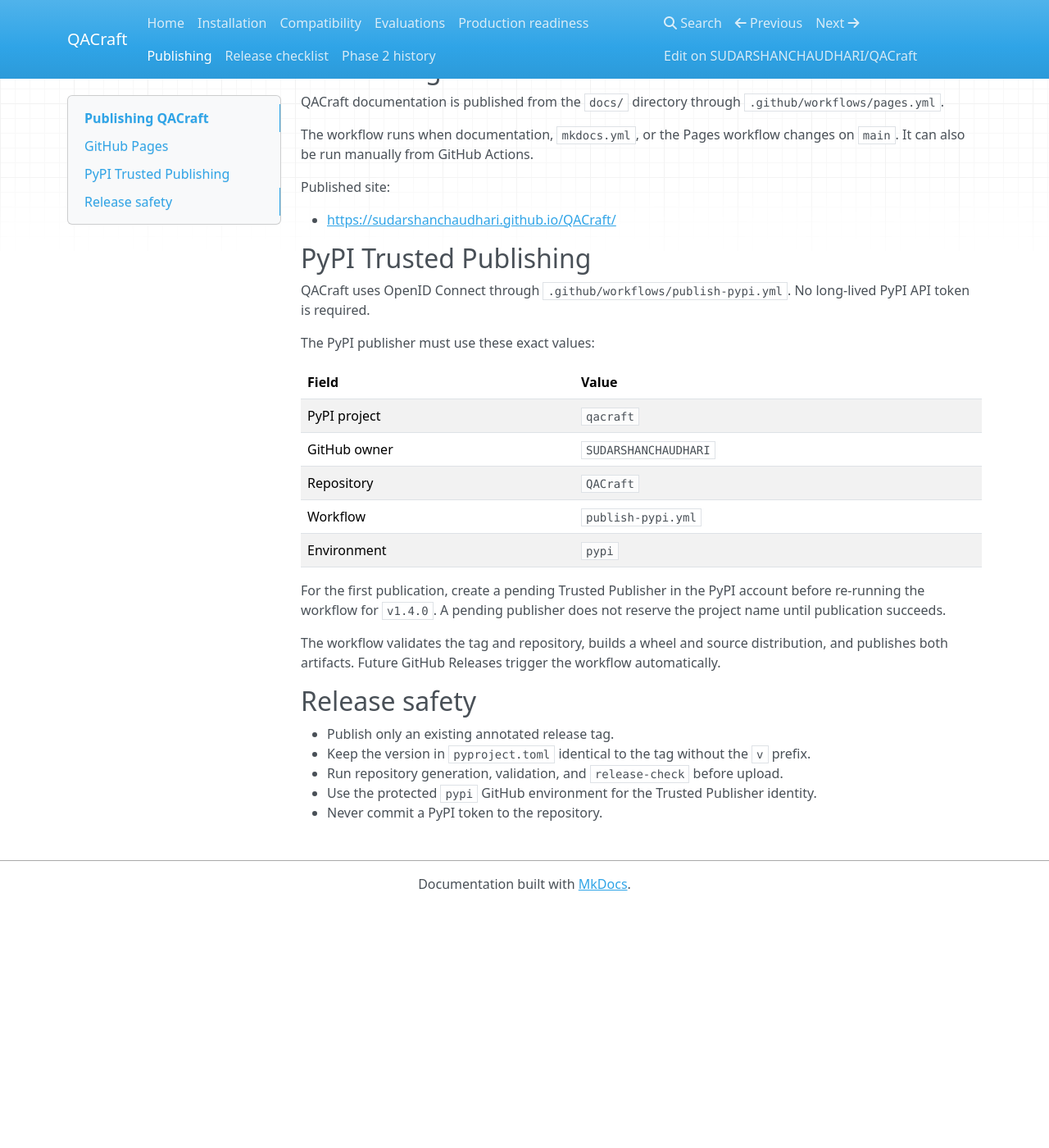
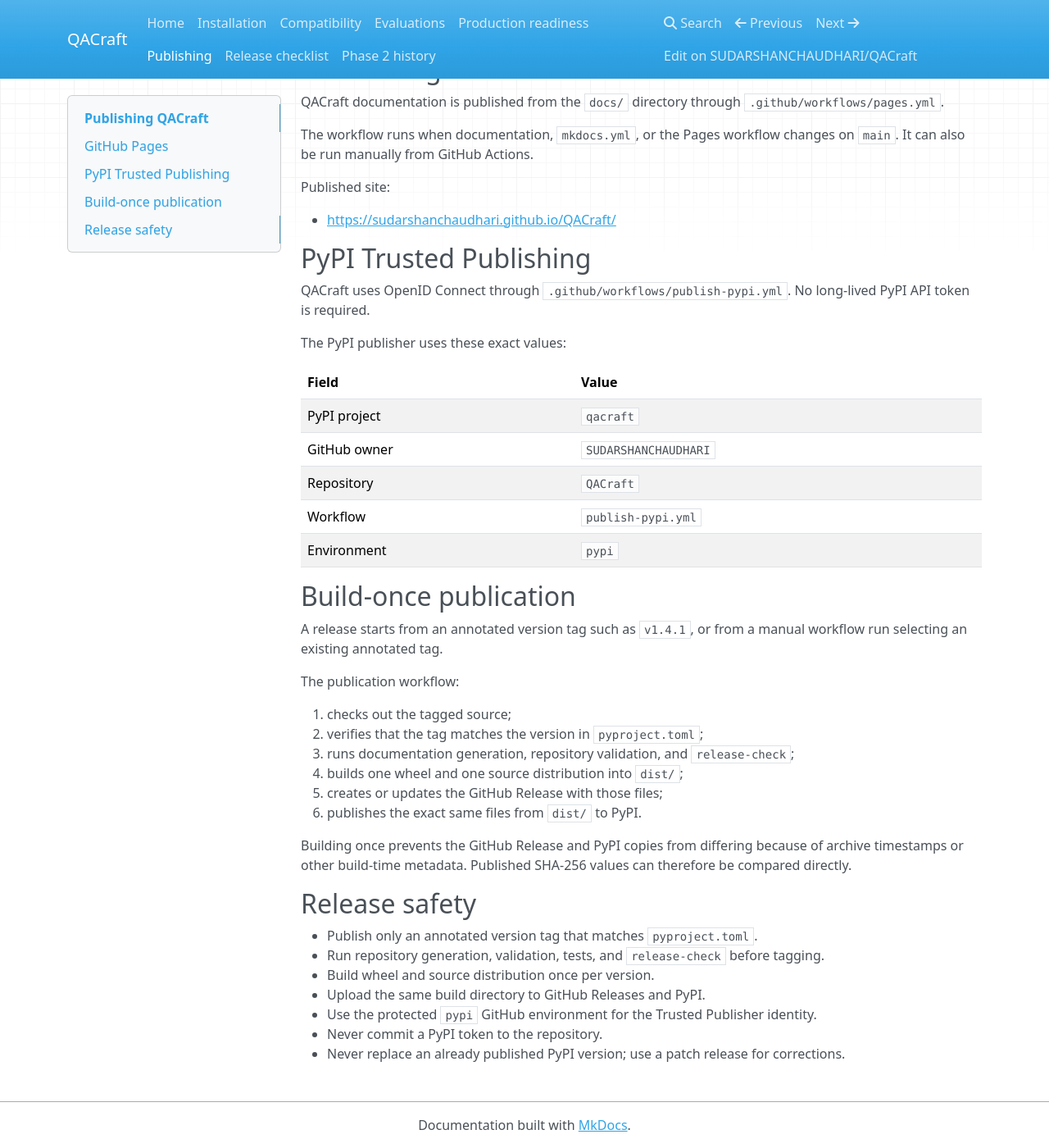
Before and after one commit to SUDARSHANCHAUDHARI/QACraft, an MkDocs documentation site: the page built from docs/PUBLISHING.md, in a window 1280 px wide and 1400 px high, scrolled down 109 px. Shown: the whole window at 82% size. Built offline with MkDocs 1.6.1, drawn with Linux system fonts in a browser that asks for light colours; nearby versions of some CDN libraries; before the commit the page ends 1215 px from its top, so only the background shows below that.

Commit message:
docs: document build-once release publishing

```diff
--- a/docs/PUBLISHING.md
+++ b/docs/PUBLISHING.md
@@ -14,7 +14,7 @@
 
 QACraft uses OpenID Connect through `.github/workflows/publish-pypi.yml`. No long-lived PyPI API token is required.
 
-The PyPI publisher must use these exact values:
+The PyPI publisher uses these exact values:
 
 | Field | Value |
 |---|---|
@@ -24,14 +24,27 @@
 | Workflow | `publish-pypi.yml` |
 | Environment | `pypi` |
 
-For the first publication, create a pending Trusted Publisher in the PyPI account before re-running the workflow for `v1.4.0`. A pending publisher does not reserve the project name until publication succeeds.
+## Build-once publication
 
-The workflow validates the tag and repository, builds a wheel and source distribution, and publishes both artifacts. Future GitHub Releases trigger the workflow automatically.
+A release starts from an annotated version tag such as `v1.4.1`, or from a manual workflow run selecting an existing annotated tag.
+
+The publication workflow:
+
+1. checks out the tagged source;
+2. verifies that the tag matches the version in `pyproject.toml`;
+3. runs documentation generation, repository validation, and `release-check`;
+4. builds one wheel and one source distribution into `dist/`;
+5. creates or updates the GitHub Release with those files;
+6. publishes the exact same files from `dist/` to PyPI.
+
+Building once prevents the GitHub Release and PyPI copies from differing because of archive timestamps or other build-time metadata. Published SHA-256 values can therefore be compared directly.
 
 ## Release safety
 
-- Publish only an existing annotated release tag.
-- Keep the version in `pyproject.toml` identical to the tag without the `v` prefix.
-- Run repository generation, validation, and `release-check` before upload.
+- Publish only an annotated version tag that matches `pyproject.toml`.
+- Run repository generation, validation, tests, and `release-check` before tagging.
+- Build wheel and source distribution once per version.
+- Upload the same build directory to GitHub Releases and PyPI.
 - Use the protected `pypi` GitHub environment for the Trusted Publisher identity.
 - Never commit a PyPI token to the repository.
+- Never replace an already published PyPI version; use a patch release for corrections.
```
